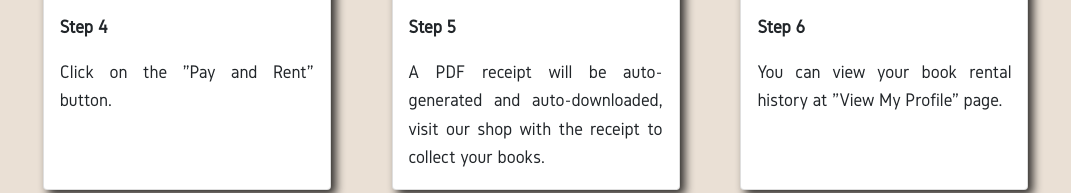
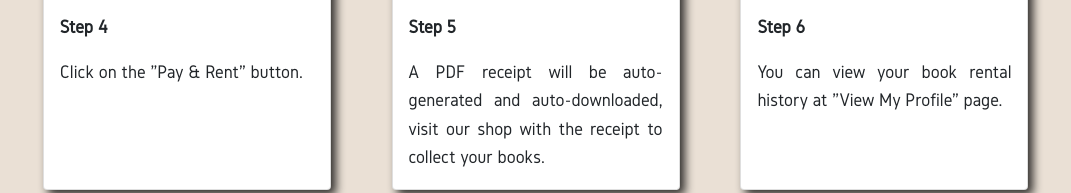
Before and after one commit to CrazyyyKen/Wizdom, a plain HTML site: page howitworks.html in a window 1280 px wide. Shown: the part 1052-1245 px from the top of the page, without its empty margins (86-1157 px from the left). Drawn offline with nearby package versions, Linux system fonts and the light colour scheme.

Commit message:
Update step 4

```diff
--- a/howitworks.html
+++ b/howitworks.html
@@ -150,7 +150,7 @@
                         <img src="Media/Step4.png" class="card-img-top img-fluid" alt="Step1">
                         <div class="card-body">
                             <p class="card-text section-info fw-bold">Step 4</p>
-                            <p class="card-text section-info ">Click on the "Pay and Rent" button.</p>
+                            <p class="card-text section-info ">Click on the "Pay & Rent" button.</p>
 
                         </div>
                     </div>
```
